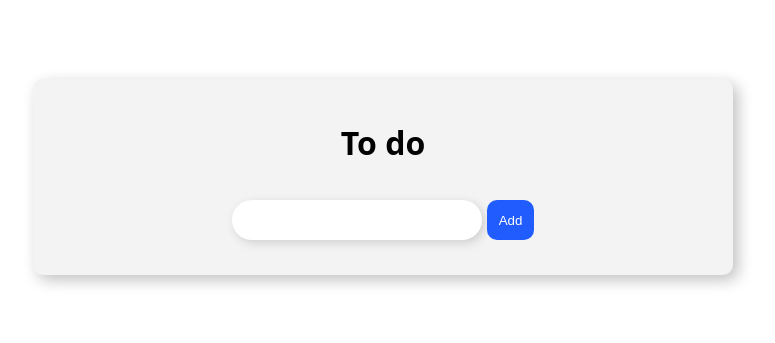
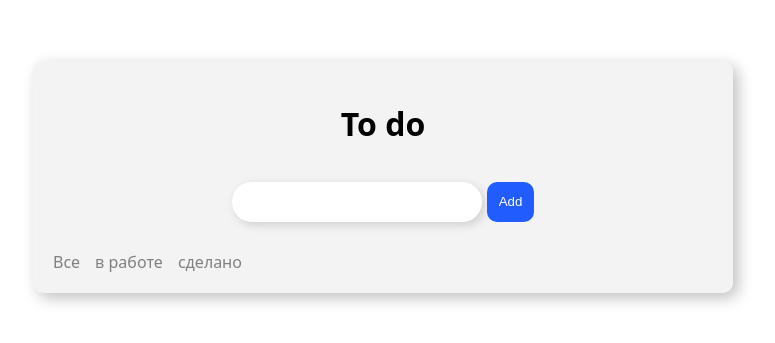
Before and after one commit to DaryaSerikova/crm-system, a React (Vite) app: page / in a window 1280 px wide. Shown: the part 223-566 px from the top of the page, without its empty margins (257-1032 px from the left). Built offline with nearby package versions, Linux system fonts and the light colour scheme; no server answers.

Commit message:
filters: bug is fixed

```diff
--- a/src/App.tsx
+++ b/src/App.tsx
@@ -5,22 +5,38 @@ import Todo from './components/todo/todo';
 import Button from './components/button/button'
 import Input from './components/input/input'
 import s from './App.module.scss';
+import Filters from './components/filters/Filters';
 
+type TFilter = "all" | "completed" | "inWork";
 
 
 function App() {
   const [title, setTitle] = useState<string>('');
   const [error, setError] = useState<string|null>(null);
   const [todos, setTodos] = useState(null);
+  const [filter, setFilter] = useState<TFilter>("all");
 
   useEffect(() => {
-    getAllTodos().then(allTodos => {
-      setTodos(allTodos.data);
-    });
+    console.log('todos === null ', todos === null)
+    if (todos === null) {
+      getAllTodos(filter).then(allTodos => {
+        console.log('App, allTodos useEff[]: ', allTodos)
+        setTodos(allTodos.data);
+      });
+    }
   }, []);
 
+  useEffect(() => {
+    if (todos !== null) {
+      getAllTodos(filter).then(allTodos => {
+        console.log('App, allTodos useEff[filter]: ', allTodos)
+        setTodos(allTodos.data);
+      });
+    }
+  }, [filter]);
 
-  console.log('todos: ', todos);
+
+  console.log('App todos: ', todos);
 
   const getValidation2 = (str: string) => {
     if (str.length === 0) return {isValid: false, message: "Поле не может быть пустым!"};
@@ -36,23 +52,6 @@ function App() {
 
   }
 
-  // const getValidation = (str: string) => {
-
-  //   if (str.length === 0) {
-  //     setError("Поле не может быть пустым!");
-  //     return false;
-  //   }
-  //   else {
-  //     const regexp = new RegExp("^.{2,64}$", "g");
-  //     const result = regexp.test(str);
-  //     if (!result) {
-  //       if (str.length < 2 ) setError("Cимволов не может быть менее 2");
-  //       if (str.length > 64 ) setError("Cимволов не может быть более 64");
-  //     }
-  //     return result;
-  //   }
-  // }
-
   const handleForm = (e: React.FormEvent<HTMLFormElement>) => {
     e.preventDefault();
 
@@ -61,14 +60,6 @@ function App() {
     const formData = new FormData(formElement);
     const titleValue = formData.get('title')?.toString().trim() || '';
     const validation = getValidation2(titleValue);
-
-    // const isValid = getValidation(titleValue);
-    // const isValid = validation.isValid;
-
-
-    // console.log('titleValue: ', titleValue);
-    // console.log('isValid: ', isValid)
-
 
     if (validation.isValid) {
       setError(null);
@@ -81,8 +72,8 @@ function App() {
       response.then((newTodo) => {
         const newTodos = todos?.length === 0 ? [newTodo] : [...todos, newTodo];
 
-        console.log('newTodo: ', newTodo);
-        console.log('newTodos: ', newTodos);
+        // console.log('newTodo: ', newTodo);
+        // console.log('newTodos: ', newTodos);
 
         setTodos(newTodos);
       });
@@ -109,9 +100,9 @@ function App() {
           />
           <Button text="Add" type="submit"/>
         </form>
-
+        <Filters filter={filter} setFilter={setFilter}/>
         { todos
-        ? <TodoList todos={todos} setTodos={setTodos}/>
+        ? <TodoList todos={todos} setTodos={setTodos} filters={filter}/>
         : <></>}
         {/* <Todo isDone={false} title='dnjkfhndkjf'/> */}
       </div>
--- a/src/api/api.ts
+++ b/src/api/api.ts
@@ -12,10 +12,20 @@ interface ITodo {
 //   title: string
 // }
 
-export const getAllTodos = async () => {
+export const getAllTodos = async (filter) => {
+  // export const getAllTodos = async () => {
+
+  const searchParams = new URLSearchParams({
+    'filter': `${filter}`,
+    // 'sub-category': 'fiction',
+  });
+
   try {
-    const response = await fetch(`${baseUrl}/todos`);
+    const response = await fetch(`${baseUrl}/todos?${searchParams.toString()}`);
+    // const response = await fetch(`${baseUrl}/todos`);
     const data = await response.json();
+    console.log('response (getAllTodos): ', response)
+    console.log('data (getAllTodos): ', data);
     return data;
   } catch (err) {
     console.error('Error (getTodos), err: ', err);
@@ -61,7 +71,7 @@ export const editTodo = async (id, todo) => {
   }
 }
 
-export const deleteTodo = async (id) => {
+export const deleteTodo = async (id: number) => {
   try {
     const response = await fetch(`${baseUrl}/todos/${id}`, {
       method: 'DELETE',
--- /dev/null
+++ b/src/components/filters/filters.module.scss
@@ -0,0 +1,9 @@
+.filters {
+  display: flex;
+  flex-direction: row;
+  gap:15px;
+
+  .tab {
+    color: gray;
+  }
+}
--- /dev/null
+++ b/src/components/filters/filters.tsx
@@ -0,0 +1,54 @@
+import React, { useState } from 'react';
+import s from './filters.module.scss';
+
+type Props = {}
+
+interface IFilters {
+  id: number,
+  value: string,
+  label: string,
+  // isActive: boolean,
+}
+
+const Filters = ({ setFilter }: Props) => {
+
+  // const [filters, setFilters] = useState()
+  // all, completed, or inWork
+  const filtersArray: IFilters[] = [
+    {id: 1, value: 'all', label: 'Все'},
+    {id: 2, value: 'inWork', label: 'в работе'},
+    {id: 3, value: 'completed', label: 'сделано'},
+  ];
+  const filtersValues = {1: 'all', 2:'inWork', 3:'completed'}
+
+  const handleClick = (e) => {
+    const id = e.target.id;
+    const filter = filtersValues[`${id}`];
+    setFilter(filter);
+    console.log('e.target.id: ', e.target.id);
+    console.log('filter todo: ', filter);
+    //jтправить запрос с фильтром
+    //setTodos(filteredTodos)
+
+    // поменять isActive
+  }
+
+
+  return (
+    <div className={s.filters}>
+      {filtersArray.map((item) =>
+        <div
+          className={s.tab}
+          key={item.id}
+          id={item.id}
+          value={item.value}
+          onClick={handleClick}
+        >
+          {item.label}
+        </div>
+        )}
+    </div>
+  )
+}
+
+export default Filters;
--- a/src/components/todo-list/todo-list.tsx
+++ b/src/components/todo-list/todo-list.tsx
@@ -1,23 +1,32 @@
 import s from './todo-list.module.scss';
 import Todo, { type IFullTodo } from '../todo/todo';
+import { memo } from 'react';
 
 
 
-const TodoList = ({ todos, setTodos }: IFullTodo[]) => {
+// const TodoList = memo(({ todos, setTodos }: IFullTodo[]) => {
+const TodoList = ({ todos, setTodos, filters }: IFullTodo[]) => {
+
+  console.log('TodoList, todos: ', todos)
   return (
     <div className={s.todoList}>
-      {todos?.map((item: IFullTodo) =>
-        <Todo
+      {todos?.map((item: IFullTodo) => {
+        // console.log('item: ', item)
+        return <Todo
           id={item.id}
           isDone={item.isDone}
           title={item.title}
           created={item.created}
           todos={todos}
           setTodos={setTodos}
+          filters={filters}
         />
+      }
       )}
     </div>
   )
-}
+// });
+};
+
 
 export default TodoList;
--- a/src/components/todo/todo.tsx
+++ b/src/components/todo/todo.tsx
@@ -1,4 +1,4 @@
-import { useEffect, useState } from 'react';
+import { useEffect, useState, memo } from 'react';
 import Button from '../button/button';
 import s from './todo.module.scss';
 import { deleteTodo, editTodo } from '../../api/api';
@@ -12,28 +12,46 @@ export interface IFullTodo {
   title: string,
 }
 
+// const Todo = memo((props: IFullTodo) => {
 const Todo = (props: IFullTodo) => {
-  const { id, title, isDone, todos, setTodos } = props;
-  const [ checked, setChecked] = useState<boolean>(false);
+
+  // console.log('todo props: ', props)
+  const { id, title, isDone, todos, setTodos, filters } = props;
+  const [ checked, setChecked] = useState<boolean | null>(null);
   const [ isEdit, setIsEdit] = useState<boolean>(false);
   const [editTitle, setEditTitle] = useState<string|null>(null);
 
   useEffect(() => {
+    if (checked === null) setChecked(isDone);
+    // setChecked(isDone);
+    setEditTitle(title);
+    console.log('Todo, useEffect,[]')
+  }, []);
+
+  useEffect(() => {
     setChecked(isDone);
-    setEditTitle(title);
-    console.log('useEffect,[]')
-  }, []);
+  }, [isDone])
+
+  useEffect(() => {
+    console.log(title, ', checked изменился: ', checked)
+  }, [checked])
 
   const handleDelete = async(id) => {
     const response = await deleteTodo(id);
-    console.log('response?.status', response?.status)
+    // console.log('response?.status', response?.status)
 
     if (response?.status === 200) {
       const newTodos = todos.filter((item) => (item.id !== id));
       setTodos(newTodos);
     }
   }
-  const handleToggle = () => {
+
+  const handleToggle = (e) => {
+    console.log('handleToggle, checked:', checked)
+    console.log('e.target.checked, handleToggle: ', e.target.checked)
+    // editTodo(id, {title: title, isDone: e.target.checked});
+    // setChecked(e.target.checked);
+
     editTodo(id, {title: title, isDone: !checked});
     setChecked(!checked);
   }
@@ -45,15 +63,16 @@ const Todo = (props: IFullTodo) => {
   const handleEditForm = async (e) => {
     e.preventDefault();
     const objData = await editTodo(id, {isDone: checked, title: editTitle});
-    console.log('objData: ', objData);
+    // console.log('objData: ', objData);
     if (objData.status === 200) {
       const index = todos.findIndex((item) => item.id === id);
       const newTodos = [...todos.slice(0, index), objData?.editedTodo,...todos.slice(index+1)];
-      console.log('index: ', index)
+      // console.log('index: ', index)
       setTodos(newTodos);
       setIsEdit(false);
     }
   }
+  console.log(title, ', checked: ', checked)
 
   return (
     <div className={`${s.wrapperTodo} ${isEdit ? s.wrapperTodoEdit : ''}`}>
@@ -91,7 +110,9 @@ const Todo = (props: IFullTodo) => {
               type="checkbox"
               className={s.checkbox}
               checked={checked}
-              onChange={() => handleToggle()}
+              // checked={isDone}
+
+              onChange={(e) => handleToggle(e)}
             />
             <div className={`${s.title} ${checked ? s.titleIsDone : ''}`}>{title}</div>
           </div>
@@ -111,5 +132,7 @@ const Todo = (props: IFullTodo) => {
     </div>
   )
 }
+// })
+
 
 export default Todo;
```
